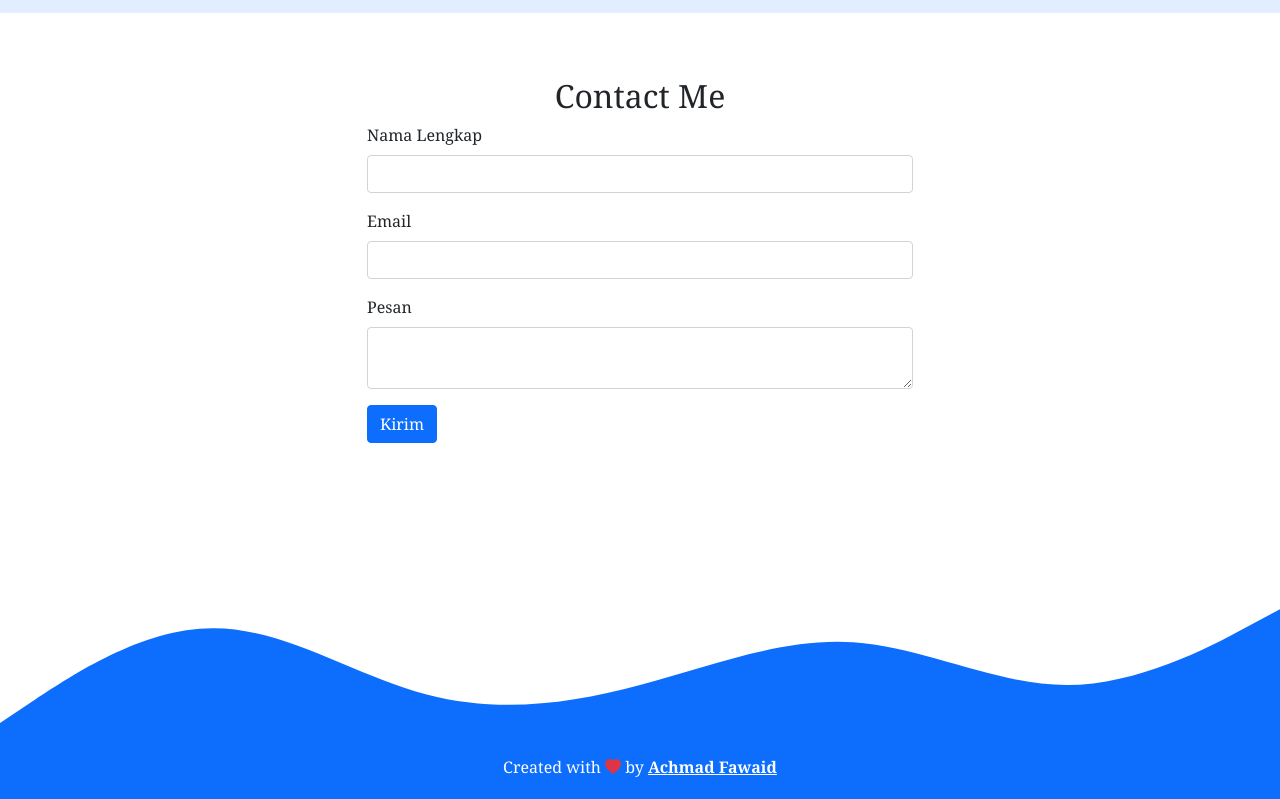
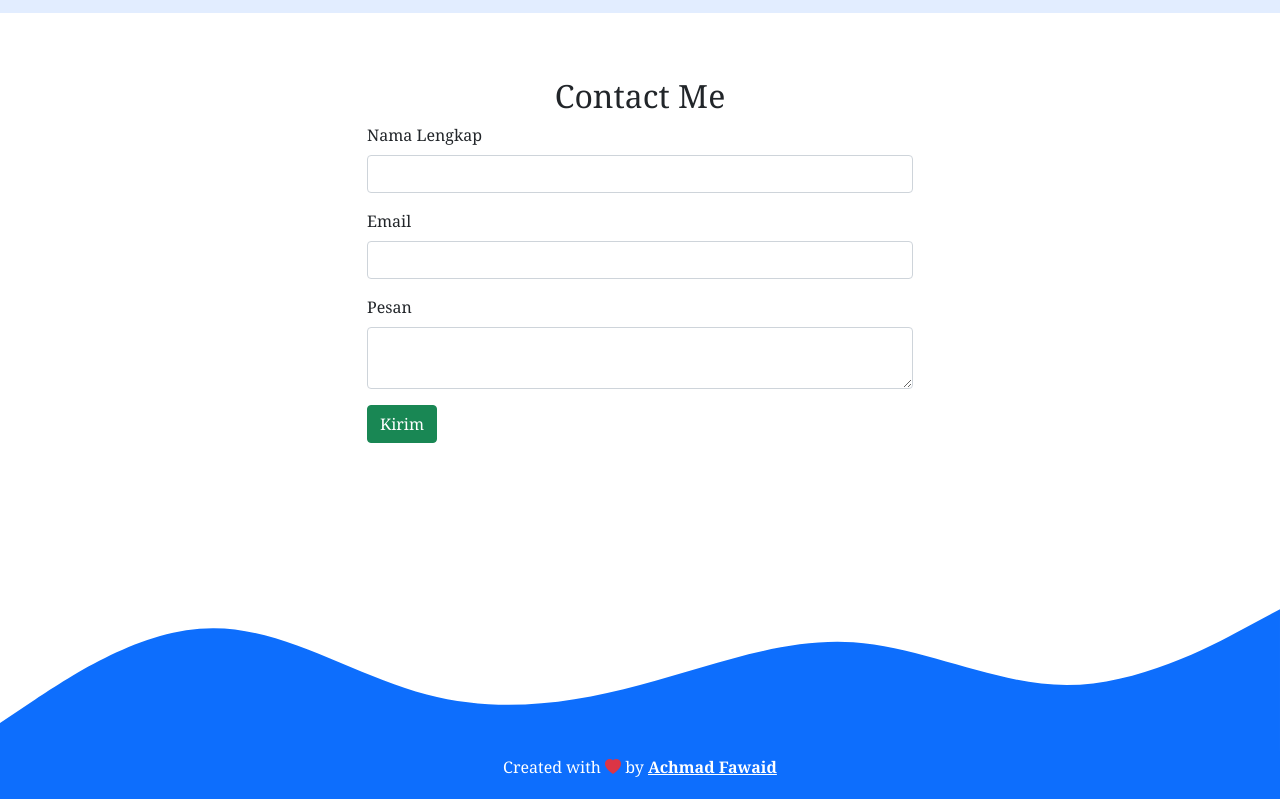
Before and after one commit to fawaid27/fawaid27.github.io, a plain HTML site: page index.html in a window 1280 px wide. Shown: the part 2307-3106 px from the top of the page. Drawn offline with nearby package versions, Linux system fonts and the light colour scheme.

Commit message:
menggubah warna kirim

```diff
--- a/index.html
+++ b/index.html
@@ -157,7 +157,7 @@
                 <textarea class="form-control" id="Pesan" row="3"></textarea>
               </div>
 
-              <button type="submit" class="btn btn-primary"><a href="achfawaid2001@gmail.com"></a>Kirim</button>
+              <button type="submit" class="btn btn-success"><a href="achfawaid2001@gmail.com"></a>Kirim</button>
             </form>
           </div>
         </div>
```
